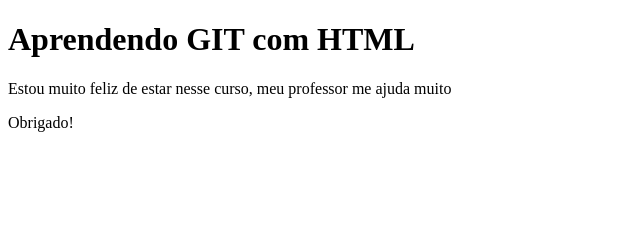
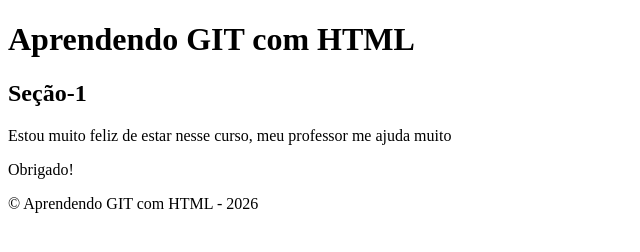
Before and after one commit to tecnando-rpa/exemplo-rpo-front-1tdspy-2026, a plain HTML site: page index.html in a window 1280 px wide. Shown: the whole page, without its empty margins (0-640 px from the left). Drawn offline with Linux system fonts and the light colour scheme.

Commit message:
Tags semanticas básicas foram adicionadas.

```diff
--- a/index.html
+++ b/index.html
@@ -9,10 +9,22 @@
 	</head>
 
 
-	<body>
+	<body>	<header>
 		<h1>Aprendendo GIT com HTML</h1>
-		<p>Estou muito feliz de estar nesse curso, meu professor me ajuda muito</p>
-		<p>Obrigado!</p>
+		</header>
+
+		<main>
+		   <section>
+			<h2> Seção-1</h2>
+			<p>Estou muito feliz de estar nesse curso, meu professor me ajuda muito</p>
+			<p>Obrigado!</p>
+		   </section>
+
+		</main>
+		<footer>
+		  <p>&copy; Aprendendo GIT com HTML - 2026</p>
+		</footer>
+
 	</body>
 
 <html/>
```
